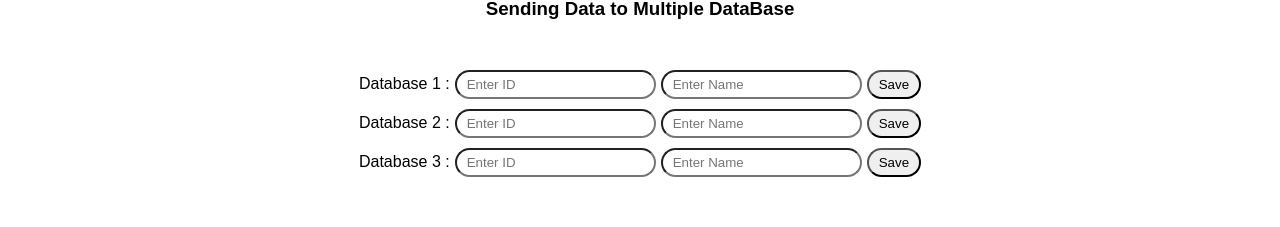
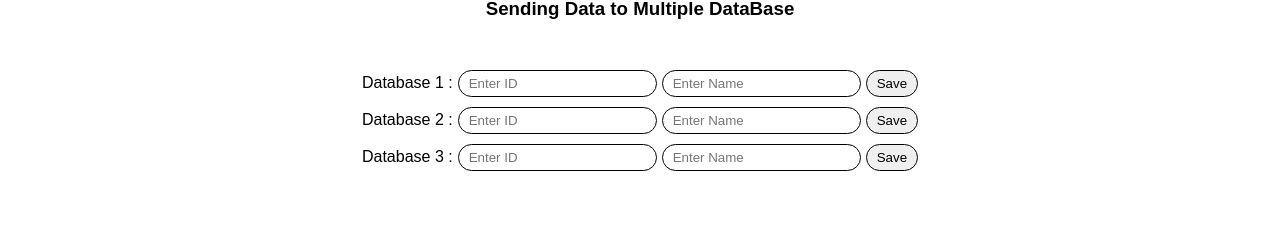
Before and after one commit to mahendraleo28/Infinite-Demo-project-frontend, a React (Create React App) app: page /multipledatabase in a window 1280 px wide. Shown: the part 122-349 px from the top of the page. Built offline with nearby package versions, Linux system fonts and the light colour scheme; no server answers; what google-maps-react would draw is missing.

Commit message:
multidb input tags

```diff
--- a/src/Components/MultipleDb/Multipledb.jsx
+++ b/src/Components/MultipleDb/Multipledb.jsx
@@ -1,4 +1,4 @@
-import React, { useState, useEffect } from 'react';
+import React, { useEffect, useState } from 'react';
 import Hamburger from "../Hamburger/Hamburger";
 import "./multidb.css";
 
@@ -10,7 +10,7 @@ function Multipledb() {
   const [formData1, setFormData1] = useState({ id: '', name: '' });
   const [formData2, setFormData2] = useState({ id: '', name: '' });
 
-  useEffect(() => {
+  // useEffect(() => {
     const fetchDb1Data = async () => {
       try {
         const response = await fetch('http://localhost:7979/db1/all');
@@ -54,7 +54,7 @@ function Multipledb() {
         console.error('Error fetching db3 data:', error);
       }
     };
-
+    useEffect(() => {
     fetchDb1Data();
     fetchDb2Data();
     fetchDb3Data();
@@ -76,10 +76,12 @@ function Multipledb() {
         body: JSON.stringify(formData)
       });
       if (response.ok) {
+        fetchDb1Data();
         alert("sent data successfull");
-        setFormData('');
+        setFormData({ id: '', name: '' });
 
       }
+
 
       if (!response.ok) {
         throw new Error('Network response was not ok');
@@ -106,8 +108,9 @@ function Multipledb() {
         body: JSON.stringify(formData1)
       });
       if (response.ok) {
+        fetchDb2Data();
         alert("sent data successfull");
-        setFormData1('');
+        setFormData1({ id: '', name: '' });
 
       }
 
@@ -136,9 +139,9 @@ function Multipledb() {
         body: JSON.stringify(formData2)
       });
       if (response.ok) {
+        fetchDb3Data();
         alert("sent data successfull");
-        setFormData2('');
-
+        setFormData2({ id: '', name: '' })
       }
 
       if (!response.ok) {
@@ -158,20 +161,20 @@ function Multipledb() {
         <h3 className="container-for-remainnng-space-in-multidb">Sending Data to Multiple DataBase</h3>
         <form onSubmit={handleSubmit}>
           <span className='span-tag-in-multidb'>Database 1 :</span>
-          <input className='for-input-tags-in-multidb' type="text" name="id" placeholder="Enter ID" value={formData.id} onChange={(e) => handleChange(e, setFormData)} />
-          <input className='for-input-tags-in-multidb' type="text" name="name" placeholder="Enter Name" value={formData.name} onChange={(e) => handleChange(e, setFormData)} />
+          <input className='for-input-tags-in-multidb' type="text" name="id" placeholder="Enter ID" value={formData.id} onChange={(e) => handleChange(e, setFormData)}  required/>
+          <input className='for-input-tags-in-multidb' type="text" name="name" placeholder="Enter Name" value={formData.name} onChange={(e) => handleChange(e, setFormData)} required/>
           <button className='button-tag-in-multidb-page' type="submit">Save</button>
         </form>
         <form className='form-tag-in-multidb' onSubmit={handleSubmit1}>
           <span className='span-tag-in-multidb'>Database 2 :</span>
-          <input className='for-input-tags-in-multidb' type="text" name="id" placeholder="Enter ID" value={formData1.id} onChange={(e) => handleChange1(e, setFormData1)} />
-          <input className='for-input-tags-in-multidb' type="text" name="name" placeholder="Enter Name" value={formData1.name} onChange={(e) => handleChange1(e, setFormData1)} />
+          <input className='for-input-tags-in-multidb' type="text" name="id" placeholder="Enter ID" value={formData1.id} onChange={(e) => handleChange1(e, setFormData1)} required/>
+          <input className='for-input-tags-in-multidb' type="text" name="name" placeholder="Enter Name" value={formData1.name} onChange={(e) => handleChange1(e, setFormData1)} required />
           <button className='button-tag-in-multidb-page' type="submit">Save</button>
         </form>
         <form className='form-tag-in-multidb' onSubmit={handleSubmit2}>
           <span className='span-tag-in-multidb'>Database 3 :</span>
-          <input className='for-input-tags-in-multidb' type="text" name="id" placeholder="Enter ID" value={formData2.id} onChange={(e) => handleChange2(e, setFormData2)} />
-          <input className='for-input-tags-in-multidb' type="text" name="name" placeholder="Enter Name" value={formData2.name} onChange={(e) => handleChange2(e, setFormData2)} />
+          <input className='for-input-tags-in-multidb' type="text" name="id" placeholder="Enter ID" value={formData2.id} onChange={(e) => handleChange2(e, setFormData2)} required />
+          <input className='for-input-tags-in-multidb' type="text" name="name" placeholder="Enter Name" value={formData2.name} onChange={(e) => handleChange2(e, setFormData2)} required />
           <button className='button-tag-in-multidb-page' type="submit">Save</button>
         </form>
         <h3 className="container-for-remainnng-space-in-multib">Data From The Multiple DataBase</h3>
--- a/src/Components/MultipleDb/multidb.css
+++ b/src/Components/MultipleDb/multidb.css
@@ -26,11 +26,13 @@
     padding: 5px 10px;
     margin-left: 5px;
     border-radius: 20px;
+    border: 1px solid black;
 }
 .button-tag-in-multidb-page {
     padding: 5px 10px;
     margin-left: 5px;
     border-radius: 20px;
+    border: 1px solid black;
 }
 .span-tag-in-multidb {
     color: black;
```
